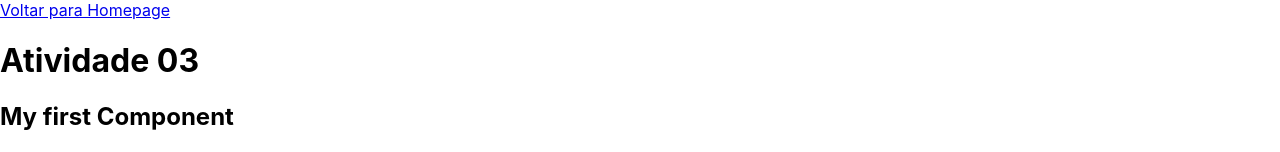
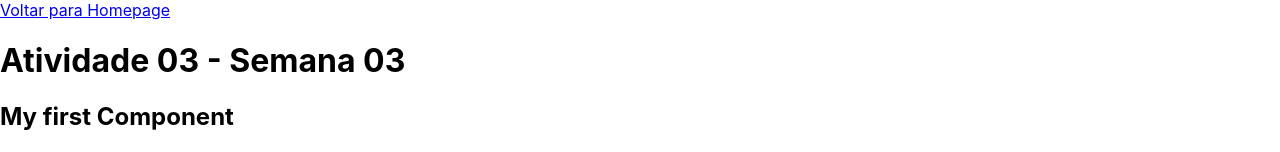
Before and after one commit to GabrielMerd/Atividades-React, a React (Create React App) app: page /semana03 in a window 1280 px wide. Shown: the top 152 px of the page. Built offline with nearby package versions, Linux system fonts and the light colour scheme.

Commit message:
Update Atividade03.js

```diff
--- a/src/semana03/Atividade03.js
+++ b/src/semana03/Atividade03.js
@@ -14,7 +14,7 @@ export default function Atividade03()
     return (
         <>
           <Link to="/"> Voltar para Homepage </Link>
-          <h1> Atividade 03 </h1>
+          <h1> Atividade 03 - Semana 03 </h1>
           <FirstComponent />
           <Profile />
           <Gallery />
```
